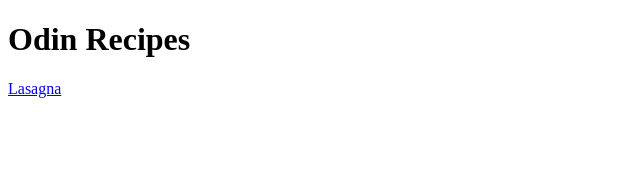
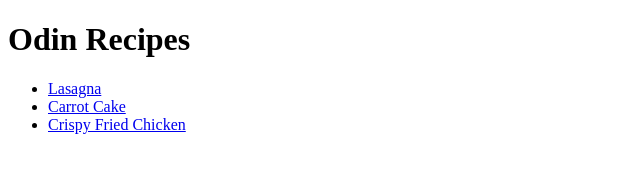
Before and after one commit to matheus-estevam/odin-recipes, a plain HTML site: page index.html in a window 1280 px wide. Shown: the whole page, without its empty margins (0-640 px from the left). Drawn offline with Linux system fonts and the light colour scheme.

Commit message:
Add recipe links lasagna, carrot cake and crispy fried chicken

```diff
--- a/index.html
+++ b/index.html
@@ -7,6 +7,11 @@
 
 <body>
     <h1>Odin Recipes</h1>
-    <a href="./recipes/lasagna.html">Lasagna</a>
+    <ul>
+       <li><a href="./recipes/lasagna.html">Lasagna</a></li>
+       <li><a href="./recipes/carrot-cake.html">Carrot Cake</a></li>
+       <li><a href="./recipes/crispy-fried-chicken.html">Crispy Fried Chicken</a></li>
+    </ul>
+
 </body>
 </html>
```
